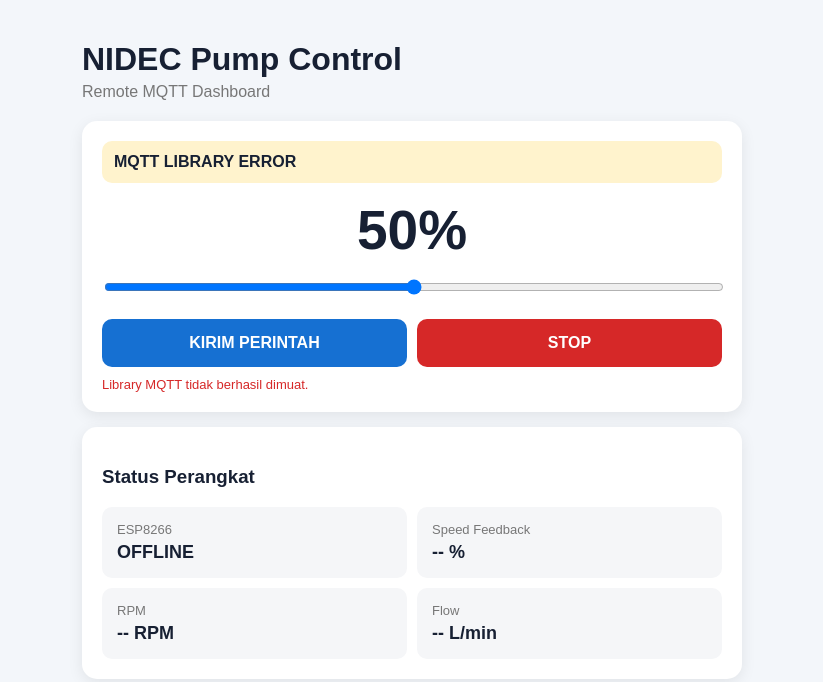
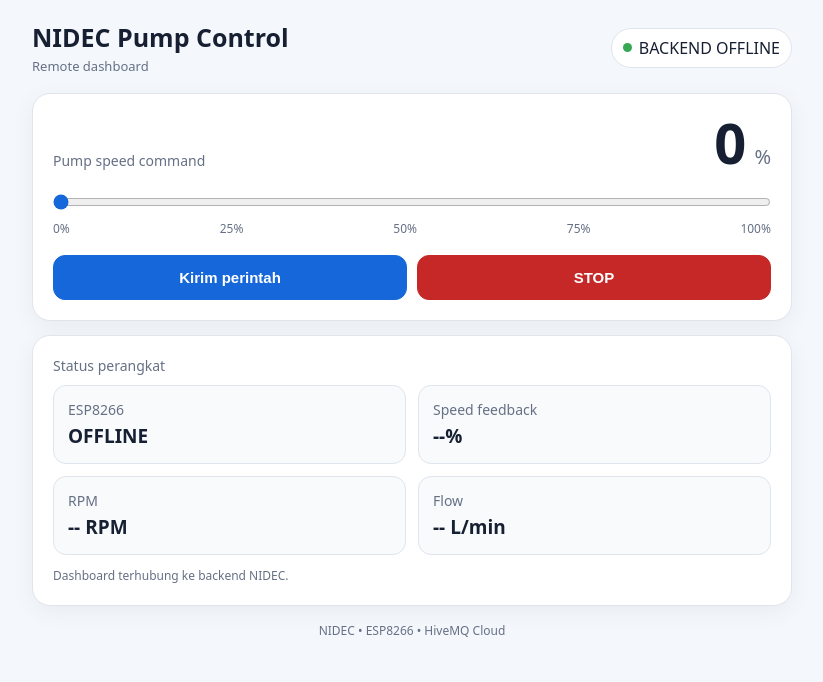
Before and after one commit to eirlanggaas-creator/Nidecpumpesp, a website: page index.html in a window 1280 px wide. Shown: the whole page, without its empty margins (228-1051 px from the left). Drawn offline with Linux system fonts and the light colour scheme; no server answers.

Commit message:
Add files via upload

```diff
--- a/index.html
+++ b/index.html
@@ -1,240 +1,301 @@
-<!DOCTYPE html>
+<!doctype html>
 <html lang="id">
 <head>
-  <meta charset="UTF-8">
-  <meta name="viewport" content="width=device-width, initial-scale=1.0">
+<meta charset="utf-8">
+<meta name="viewport" content="width=device-width,initial-scale=1">
+<title>NIDEC Pump Control</title>
 
-  <title>NIDEC Pump Control</title>
+<style>
+:root{
+  color-scheme:light dark;
+  --bg:light-dark(#f4f7fb,#0d1117);
+  --surface:light-dark(#fff,#161b22);
+  --surface2:light-dark(#f8fafc,#1c2128);
+  --text:light-dark(#172033,#f0f3f6);
+  --muted:light-dark(#667085,#9da7b3);
+  --border:light-dark(#dfe5ec,#30363d);
+  --accent:light-dark(#1667d9,#4ea1ff);
+  --danger:light-dark(#c62828,#ff6b6b)
+}
 
-  <style>
-    * {
-      box-sizing: border-box;
-    }
+*{box-sizing:border-box}
 
-    body {
-      margin: 0;
-      font-family: Arial, sans-serif;
-      background: #f3f6fa;
-      color: #172033;
-    }
+html,body{
+  margin:0;
+  min-height:100%;
+  font-family:system-ui,-apple-system,Segoe UI,Roboto,sans-serif;
+  background:var(--bg);
+  color:var(--text)
+}
 
-    .container {
-      max-width: 700px;
-      margin: auto;
-      padding: 20px;
-    }
+#app{
+  min-height:100vh;
+  background:var(--bg);
+  padding:20px
+}
 
-    h1 {
-      margin-bottom: 5px;
-    }
+.wrap{
+  max-width:760px;
+  margin:auto
+}
 
-    .subtitle {
-      color: #777;
-      margin-bottom: 20px;
-    }
+.top{
+  display:flex;
+  justify-content:space-between;
+  align-items:center;
+  margin-bottom:18px
+}
 
-    .card {
-      background: white;
-      padding: 20px;
-      border-radius: 15px;
-      margin-bottom: 15px;
-      box-shadow: 0 4px 15px rgba(0,0,0,0.08);
-    }
+.title{
+  font-size:25px;
+  font-weight:800
+}
 
-    .mqtt-status {
-      padding: 12px;
-      border-radius: 10px;
-      background: #eee;
-      margin-bottom: 15px;
-      font-weight: bold;
-    }
+.sub{
+  color:var(--muted);
+  font-size:13px;
+  margin-top:3px
+}
 
-    .speed {
-      font-size: 55px;
-      font-weight: bold;
-      text-align: center;
-      margin: 15px;
-    }
+.badge{
+  display:flex;
+  align-items:center;
+  gap:7px;
+  padding:8px 11px;
+  border:1px solid var(--border);
+  border-radius:999px;
+  background:var(--surface)
+}
 
-    input[type="range"] {
-      width: 100%;
-    }
+.dot{
+  width:9px;
+  height:9px;
+  border-radius:50%;
+  background:#35a853
+}
 
-    .buttons {
-      display: grid;
-      grid-template-columns: 1fr 1fr;
-      gap: 10px;
-      margin-top: 20px;
-    }
+.card{
+  background:var(--surface);
+  border:1px solid var(--border);
+  border-radius:18px;
+  padding:20px;
+  margin-bottom:14px;
+  box-shadow:0 6px 24px rgba(0,0,0,.05)
+}
 
-    button {
-      border: none;
-      padding: 15px;
-      border-radius: 10px;
-      font-size: 16px;
-      font-weight: bold;
-      cursor: pointer;
-    }
+.speedrow{
+  display:flex;
+  justify-content:space-between;
+  align-items:end
+}
 
-    .send {
-      background: #1670d2;
-      color: white;
-    }
+.label{
+  font-size:14px;
+  color:var(--muted)
+}
 
-    .stop {
-      background: #d62828;
-      color: white;
-    }
+.speed{
+  font-size:56px;
+  font-weight:800;
+  line-height:1
+}
 
-    .status-grid {
-      display: grid;
-      grid-template-columns: 1fr 1fr;
-      gap: 10px;
-    }
+.unit{
+  font-size:20px;
+  color:var(--muted);
+  margin-left:4px
+}
 
-    .status-box {
-      background: #f5f6f8;
-      padding: 15px;
-      border-radius: 10px;
-    }
+.range{
+  width:100%;
+  margin:24px 0 10px;
+  accent-color:var(--accent)
+}
 
-    .status-box span {
-      display: block;
-      color: #777;
-      font-size: 13px;
-    }
+.ticks{
+  display:flex;
+  justify-content:space-between;
+  color:var(--muted);
+  font-size:12px
+}
 
-    .status-box strong {
-      display: block;
-      margin-top: 5px;
-      font-size: 18px;
-    }
+.buttons{
+  display:grid;
+  grid-template-columns:1fr 1fr;
+  gap:10px;
+  margin-top:18px
+}
 
-    #error {
-      color: #d62828;
-      margin-top: 10px;
-      font-size: 13px;
-      word-break: break-word;
-    }
-  </style>
+.btn{
+  border:1px solid var(--border);
+  background:var(--surface2);
+  color:var(--text);
+  border-radius:12px;
+  padding:13px;
+  font-size:15px;
+  font-weight:700;
+  cursor:pointer
+}
+
+.btn.primary{
+  background:var(--accent);
+  border-color:var(--accent);
+  color:white
+}
+
+.btn.stop{
+  background:var(--danger);
+  border-color:var(--danger);
+  color:white
+}
+
+.grid{
+  display:grid;
+  grid-template-columns:1fr 1fr;
+  gap:12px
+}
+
+.stat{
+  padding:14px;
+  border:1px solid var(--border);
+  border-radius:13px;
+  background:var(--surface2)
+}
+
+.stat b{
+  display:block;
+  font-size:19px;
+  margin-top:4px
+}
+
+.note{
+  font-size:12px;
+  color:var(--muted);
+  line-height:1.5;
+  margin-top:12px
+}
+
+.footer{
+  text-align:center;
+  color:var(--muted);
+  font-size:12px;
+  margin-top:16px
+}
+
+@media(max-width:520px){
+  #app{padding:14px}
+  .card{padding:16px}
+  .speed{font-size:48px}
+  .grid{grid-template-columns:1fr}
+  .buttons{grid-template-columns:1fr}
+}
+</style>
 </head>
 
 <body>
 
-<div class="container">
+<div id="app">
+<div class="wrap">
 
-  <h1>NIDEC Pump Control</h1>
+  <div class="top">
+    <div>
+      <div class="title">NIDEC Pump Control</div>
+      <div class="sub">Remote dashboard</div>
+    </div>
 
-  <div class="subtitle">
-    Remote MQTT Dashboard
+    <div class="badge">
+      <span class="dot"></span>
+      <span id="conn">CHECKING...</span>
+    </div>
   </div>
 
   <div class="card">
 
-    <div id="mqttStatus" class="mqtt-status">
-      MQTT CONNECTING...
-    </div>
+    <div class="speedrow">
+      <div>
+        <div class="label">Pump speed command</div>
+      </div>
 
-    <div class="speed">
-      <span id="speed">50</span>%
+      <div>
+        <span id="speed" class="speed">0</span>
+        <span class="unit">%</span>
+      </div>
     </div>
 
     <input
       id="slider"
+      class="range"
       type="range"
       min="0"
       max="100"
-      value="50"
+      value="0"
     >
 
+    <div class="ticks">
+      <span>0%</span>
+      <span>25%</span>
+      <span>50%</span>
+      <span>75%</span>
+      <span>100%</span>
+    </div>
+
     <div class="buttons">
-
-      <button
-        class="send"
-        onclick="sendSpeed()">
-        KIRIM PERINTAH
+      <button class="btn primary" id="send">
+        Kirim perintah
       </button>
 
-      <button
-        class="stop"
-        onclick="stopPump()">
+      <button class="btn stop" id="stop">
         STOP
       </button>
-
     </div>
-
-    <div id="error"></div>
 
   </div>
 
-
   <div class="card">
 
-    <h3>Status Perangkat</h3>
+    <div class="label">Status perangkat</div>
 
-    <div class="status-grid">
+    <div class="grid" style="margin-top:10px">
 
-      <div class="status-box">
-        <span>ESP8266</span>
-        <strong id="deviceStatus">
-          OFFLINE
-        </strong>
+      <div class="stat">
+        <div class="label">ESP8266</div>
+        <b id="device">OFFLINE</b>
       </div>
 
-      <div class="status-box">
-        <span>Speed Feedback</span>
-        <strong id="feedback">
-          -- %
-        </strong>
+      <div class="stat">
+        <div class="label">Speed feedback</div>
+        <b id="feedback">--%</b>
       </div>
 
-      <div class="status-box">
-        <span>RPM</span>
-        <strong>
-          -- RPM
-        </strong>
+      <div class="stat">
+        <div class="label">RPM</div>
+        <b>-- RPM</b>
       </div>
 
-      <div class="status-box">
-        <span>Flow</span>
-        <strong>
-          -- L/min
-        </strong>
+      <div class="stat">
+        <div class="label">Flow</div>
+        <b>-- L/min</b>
       </div>
 
     </div>
 
+    <div class="note">
+      Dashboard terhubung ke backend NIDEC.
+    </div>
+
+  </div>
+
+  <div class="footer">
+    NIDEC • ESP8266 • HiveMQ Cloud
   </div>
 
 </div>
-
-
-<!-- MQTT library -->
-<script src="https://unpkg.com/mqtt/dist/mqtt.min.js"></script>
+</div>
 
 <script>
 
-const MQTT_HOST =
-  "bravealkali-e636dc78.a03.euc1.aws.hivemq.cloud";
-
-const MQTT_PORT =
-  8884;
-
-const MQTT_USERNAME =
-  "Nidecpumpesp";
-
-const MQTT_PASSWORD =
-  "psssleman1976ale";
-
-const COMMAND_TOPIC =
-  "nidec/command/speed";
-
-const STATUS_TOPIC =
-  "nidec/status/speed";
-
-
-let client = null;
-
+const API_BASE =
+  "https://nidecpumpesp.de.deplexo.com";
 
 const slider =
   document.getElementById("slider");
@@ -242,291 +303,153 @@ const slider =
 const speed =
   document.getElementById("speed");
 
-const mqttStatus =
-  document.getElementById("mqttStatus");
-
-const deviceStatus =
-  document.getElementById("deviceStatus");
-
 const feedback =
   document.getElementById("feedback");
 
-const errorBox =
-  document.getElementById("error");
+const conn =
+  document.getElementById("conn");
+
+const device =
+  document.getElementById("device");
 
 
-/* SLIDER */
+slider.addEventListener("input", () => {
 
-slider.addEventListener(
-  "input",
-  function() {
+  speed.textContent = slider.value;
 
-    speed.textContent =
-      slider.value;
-
-  }
-);
+});
 
 
-/* MQTT CONNECT */
+async function refreshStatus(){
 
-function connectMQTT() {
+  try{
 
-  errorBox.textContent = "";
+    const response =
+      await fetch(API_BASE + "/api/status");
 
-  mqttStatus.textContent =
-    "MQTT CONNECTING...";
+    if(!response.ok){
+      throw new Error("Backend offline");
+    }
 
-  mqttStatus.style.background =
-    "#fff3cd";
+    const data =
+      await response.json();
 
-  if (typeof mqtt === "undefined") {
+    const value =
+      Number(data.speed);
 
-    mqttStatus.textContent =
-      "MQTT LIBRARY ERROR";
+    if(Number.isFinite(value)){
 
-    errorBox.textContent =
-      "Library MQTT tidak berhasil dimuat.";
+      feedback.textContent =
+        value + "%";
 
-    return;
-  }
+      slider.value =
+        value;
 
-
-  client = mqtt.connect(
-
-    "wss://" +
-    MQTT_HOST +
-    ":" +
-    MQTT_PORT +
-    "/mqtt",
-
-    {
-
-      username:
-        MQTT_USERNAME,
-
-      password:
-        MQTT_PASSWORD,
-
-      clientId:
-        "NIDEC-WEB-" +
-        Math.random()
-          .toString(16)
-          .substring(2),
-
-      clean: true,
-
-      reconnectPeriod: 3000,
-
-      connectTimeout: 10000
+      speed.textContent =
+        value;
 
     }
 
-  );
+    if(data.mqtt){
 
+      conn.textContent =
+        "BACKEND ONLINE";
 
-  /* CONNECTED */
-
-  client.on(
-    "connect",
-    function() {
-
-      mqttStatus.textContent =
-        "MQTT ONLINE";
-
-      mqttStatus.style.background =
-        "#d1fae5";
-
-      deviceStatus.textContent =
+      device.textContent =
         "CONNECTED";
 
-      errorBox.textContent =
-        "";
+    }else{
 
-      console.log(
-        "MQTT CONNECTED"
-      );
-
-
-      client.subscribe(
-        STATUS_TOPIC,
-        function(error) {
-
-          if (error) {
-
-            console.error(
-              "Subscribe error:",
-              error
-            );
-
-          }
-
-        }
-      );
-
-    }
-  );
-
-
-  /* MESSAGE FROM ESP */
-
-  client.on(
-    "message",
-    function(topic, payload) {
-
-      console.log(
-        "MQTT MESSAGE:",
-        topic,
-        payload.toString()
-      );
-
-
-      if (
-        topic === STATUS_TOPIC
-      ) {
-
-        const value =
-          payload.toString();
-
-        feedback.textContent =
-          value + " %";
-
-        slider.value =
-          value;
-
-        speed.textContent =
-          value;
-
-      }
-
-    }
-  );
-
-
-  /* CONNECTION CLOSED */
-
-  client.on(
-    "close",
-    function() {
-
-      mqttStatus.textContent =
+      conn.textContent =
         "MQTT OFFLINE";
 
-      mqttStatus.style.background =
-        "#eee";
-
-      deviceStatus.textContent =
+      device.textContent =
         "OFFLINE";
 
     }
-  );
 
+  }catch(error){
 
-  /* RECONNECT */
+    conn.textContent =
+      "BACKEND OFFLINE";
 
-  client.on(
-    "reconnect",
-    function() {
+    device.textContent =
+      "OFFLINE";
 
-      mqttStatus.textContent =
-        "MQTT RECONNECTING...";
-
-      deviceStatus.textContent =
-        "CONNECTING";
-
-    }
-  );
-
-
-  /* ERROR */
-
-  client.on(
-    "error",
-    function(error) {
-
-      console.error(
-        "MQTT ERROR:",
-        error
-      );
-
-      mqttStatus.textContent =
-        "MQTT ERROR";
-
-      mqttStatus.style.background =
-        "#ffdede";
-
-      errorBox.textContent =
-        error.message ||
-        "MQTT connection error";
-
-    }
-  );
+  }
 
 }
 
 
-/* SEND SPEED */
+async function sendSpeed(value){
 
-function sendSpeed() {
+  try{
 
-  const value =
-    slider.value;
+    const response =
+      await fetch(API_BASE + "/api/speed", {
 
+        method:"POST",
 
-  if (
-    !client ||
-    !client.connected
-  ) {
+        headers:{
+          "Content-Type":"application/json"
+        },
+
+        body:JSON.stringify({
+          speed:Number(value)
+        })
+
+      });
+
+    if(!response.ok){
+
+      throw new Error("Command failed");
+
+    }
+
+    await refreshStatus();
+
+  }catch(error){
 
     alert(
-      "MQTT belum terhubung."
+      "Backend belum terhubung."
     );
 
-    return;
-
   }
-
-
-  client.publish(
-    COMMAND_TOPIC,
-    String(value),
-    {
-      qos: 0
-    }
-  );
-
-
-  console.log(
-    "SEND SPEED:",
-    value
-  );
 
 }
 
 
-/* STOP */
+document
+  .getElementById("send")
+  .addEventListener("click", () => {
 
-function stopPump() {
+    sendSpeed(slider.value);
 
-  slider.value = 0;
-
-  speed.textContent = 0;
-
-  sendSpeed();
-
-}
+  });
 
 
-/* START */
+document
+  .getElementById("stop")
+  .addEventListener("click", () => {
 
-window.addEventListener(
-  "load",
-  function() {
+    slider.value = 0;
+    speed.textContent = "0";
 
-    connectMQTT();
+    sendSpeed(0);
 
-  }
-);
+  });
+
+
+window.addEventListener("load", () => {
+
+  refreshStatus();
+
+  setInterval(
+    refreshStatus,
+    2000
+  );
+
+});
 
 </script>
 
```
